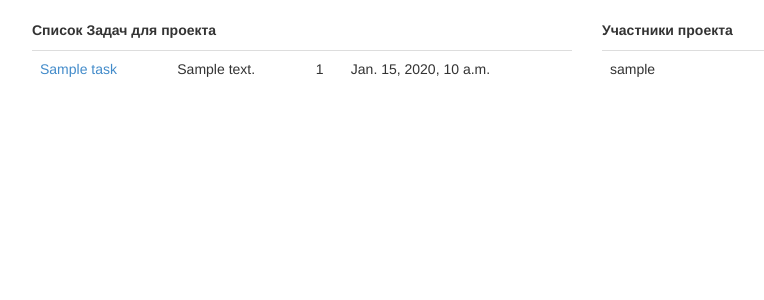
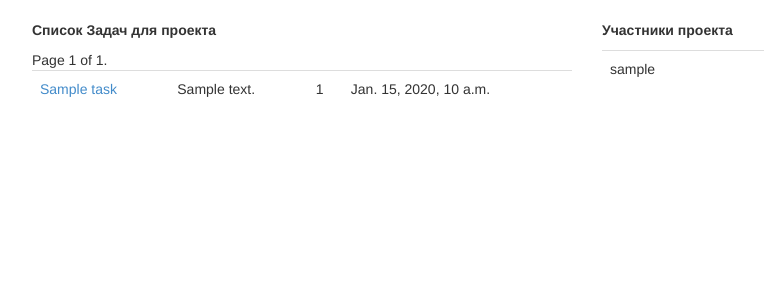
Before and after one commit to Effessio/task_mngr, a Django app: page /projects/1/ in a window 1280 px wide. Shown: the part 51-351 px from the top of the page, without its empty margins (68-832 px from the left). Run offline with Django 3.2, Linux system fonts and the light colour scheme; a user stored in the database is signed in; tables that the repository leaves empty hold one stand-in row (values such as "Sample post"); some libraries are stand-ins or nearby versions.

Commit message:
added pagination on project page

```diff
--- a/projects/templates/projects/project_page.html
+++ b/projects/templates/projects/project_page.html
@@ -1,9 +1,20 @@
 {% extends "base.html" %}
 
 {% block content %}
+
+
+
    <div class="container">
         <div class="col-xs-6">
             <p><strong>Список Задач для проекта</strong></p>
+            {% if task_list.has_previous %}
+                        <a href="?page={{ task_list.previous_page_number }}">previous</a>
+                    {% endif %}
+                        Page {{ task_list.number }} of {{ task_list.paginator.num_pages }}.
+
+                    {% if task_list.has_next %}
+                        <a href="?page={{ task_list.next_page_number }}">next</a>
+                    {% endif %}
             <table class="table">
                 {% for task in task_list %}
                     <tr>
--- a/projects/views.py
+++ b/projects/views.py
@@ -17,14 +17,22 @@ def index(request):
         projects = paginator.page(1)
     except EmptyPage:
         projects = paginator.page(paginator.num_pages)
-    result_task_list = Task.objects.filter(assigned_id=user.id).order_by('due_date')[:5]
-    return render(request, 'projects/index.html', {'projects': projects, 'tasks': result_task_list})
+    task_list = Task.objects.filter(assigned_id=user.id).order_by('due_date')[:5]
+    return render(request, 'projects/index.html', {'projects': projects, 'tasks': task_list})
 
 
 @login_required()
 def project_page(request, project_id):
     project = get_object_or_404(Project, pk=project_id)
     task_list = Task.objects.filter(project__id=project_id)
+    paginator = Paginator(task_list, 5)
+    page = request.GET.get('page')
+    try:
+        task_list = paginator.page(page)
+    except PageNotAnInteger:
+        task_list = paginator.page(1)
+    except EmptyPage:
+        task_list = paginator.page(paginator.num_pages)
     members_list = User.objects.filter(projectmembership__project_id=project.id)
     return render(request, 'projects/project_page.html', {'task_list': task_list, 'members_list': members_list})
 
```
